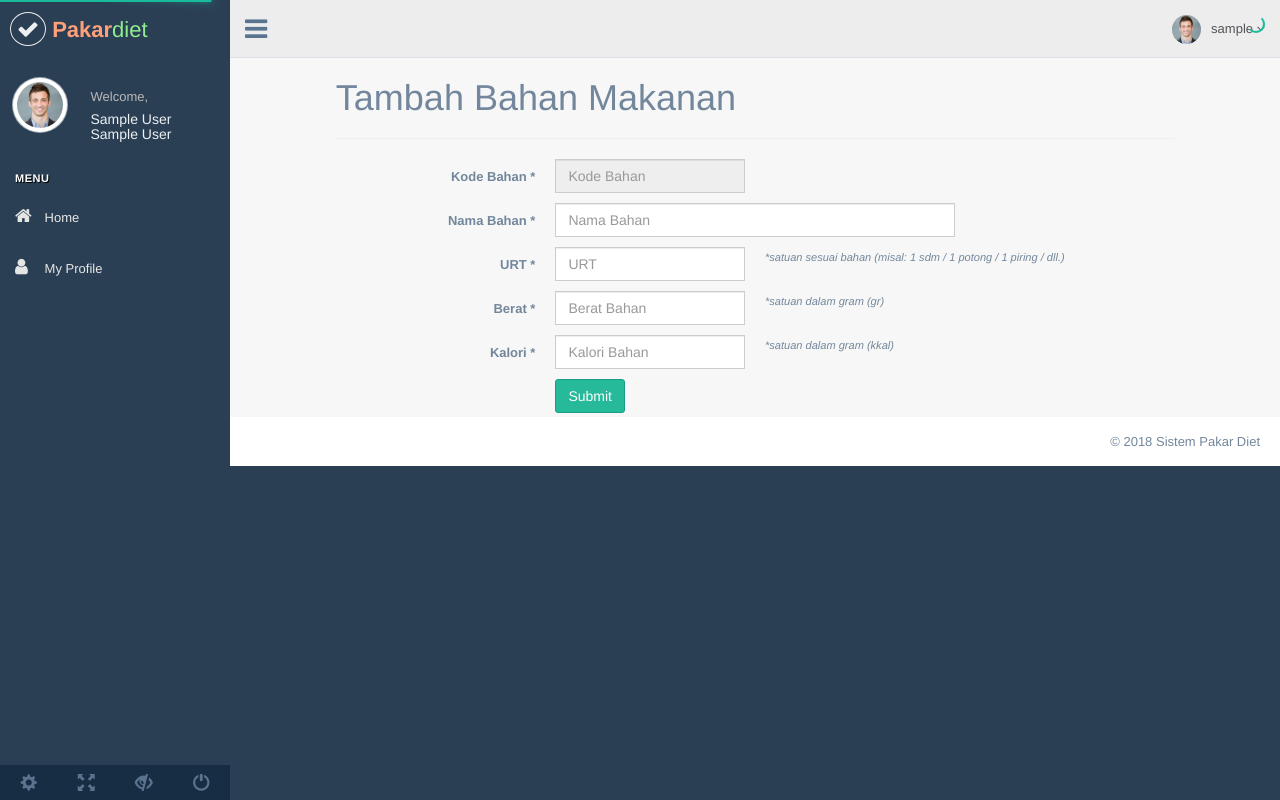
After one commit to fqodry/pakardiet, a CodeIgniter app: page /database/index.php/masterdata/bahanMakananAdd in a window 1280 px wide. The commit adds this page. Run offline with CodeIgniter, Linux system fonts and the light colour scheme; the visitor is signed in with stand-in values (Sample User, id 1); data comes from the database, SQL or seed files in the repository; tables that the repository leaves empty or names only in its code hold one stand-in row (values such as "Sample post"); some libraries are stand-ins or nearby versions.

Commit message:
Bahan Makanan Management (for Admin)

```diff
--- a/application/controllers/Masterdata.php
+++ b/application/controllers/Masterdata.php
@@ -34,6 +34,8 @@ class Masterdata extends CI_Controller {
 			$data['user_detail'] = $user_detail;
 			$hist_formpakar = $this->Default_md->getAll("tb_hist_formpakar",array('user_id'=>$data['user_id']));
 			$data['hist_formpakar'] = $hist_formpakar;
+			$bahan_olahan = $this->Default_md->getAll("tb_bahan",array('is_olahan'=>1, 'is_enabled'=>1));
+			$data['bahan_olahan'] = $bahan_olahan;
 
 			$this->load->view('template/header',$data);
 			$this->load->view('masterdata/bahanmakanan/bahan-list',$data);
@@ -47,4 +49,38 @@ class Masterdata extends CI_Controller {
 			redirect(base_url().'login');
 		}
 	}
+
+	function bahanMakananAdd(){
+		if(isset($this->session->userdata['logged_in'])) {
+			$data['title'] = "Pakar Diet - My Profile";
+			$data['user_id'] = $this->session->userdata['logged_in']['user_id'];
+			$data['username'] = $this->session->userdata['logged_in']['username'];
+			$data['first_name'] = $this->session->userdata['logged_in']['first_name'];
+			$data['last_name'] = $this->session->userdata['logged_in']['last_name'];
+			$user_role = $this->session->userdata['logged_in']['user_role'];
+
+			if(!empty($user_role) && $user_role == 'ROLE_ADMIN') {
+				$data['admin_zone'] = true;
+			} else {
+				$data['admin_zone'] = false;
+			}
+
+			$user = $this->Default_md->getSingle("tb_user",array('user_id'=>$data['user_id']));
+			$data['user'] = $user;
+			$user_detail = $this->Default_md->getSingle("tb_user_detail",array('user_id'=>$data['user_id']));
+			$data['user_detail'] = $user_detail;
+			$data['formAdd'] = base_url()."Masterdata/bahanMakananAddHandler";
+
+			$this->load->view('template/header',$data);
+			$this->load->view('masterdata/bahanmakanan/bahan-add',$data);
+		} else {
+			$flash_msg = array(
+				'msg'	=> "<i class='fa fa-close'></i>&nbsp;Error, please login first",
+				'type'	=> "danger"
+			);
+			$this->session->set_flashdata('handler_msg',$flash_msg);
+
+			redirect(base_url().'login');
+		}
+	}
 }
--- /dev/null
+++ b/application/views/masterdata/bahanmakanan/bahan-add.php
@@ -0,0 +1,126 @@
+        <!-- page content -->
+        <div class="right_col" role="main">
+          <div class="">
+            <div class="row">
+              <div class="col-md-10 col-md-offset-1">
+                <?php
+                    $flash_message = $this->session->flashdata('handler_msg');
+                    if( ! empty($flash_message) ) {
+                    echo '<p class="alert alert-'. $flash_message['type'] .'" id="flash_message"><b>'. $flash_message['msg'] .'</b></p>';
+                    }
+                ?>
+
+                <h1>Tambah Bahan Makanan</h1>
+                <hr>
+                <form class="form-horizontal form-label-left" action="<?php echo $formAdd ?>" method="post">
+                    <div class="form-group">
+                        <label for="bahanCode" class="control-label col-md-3">Kode Bahan <span class="required">*</span></label>
+                        <div class="col-md-3">
+                            <input type="text" class="form-control" id="bahanCode" name="bahanCode" placeholder="Kode Bahan" required readonly />
+                        </div>
+                    </div>
+                    <div class="form-group">
+                        <label for="bahanName" class="control-label col-md-3">Nama Bahan <span class="required">*</span></label>
+                        <div class="col-md-6">
+                            <input type="text" class="form-control" id="bahanName" name="bahanName" placeholder="Nama Bahan" required />
+                        </div>
+                    </div>
+                    <div class="form-group">
+                        <label for="bahanUrt" class="control-label col-md-3">URT <span class="required">*</span></label>
+                        <div class="col-md-3">
+                            <input type="text" class="form-control" id="bahanUrt" name="bahanUrt" placeholder="URT" required />
+                        </div>
+                        <div class="col-md-6">
+                            <small><em>*satuan sesuai bahan (misal: 1 sdm / 1 potong / 1 piring / dll.)</em></small>
+                        </div>
+                    </div>
+                    <div class="form-group">
+                        <label for="bahanWeight" class="control-label col-md-3">Berat <span class="required">*</span></label>
+                        <div class="col-md-3">
+                            <input type="number" class="form-control" id="bahanWeight" name="bahanWeight" placeholder="Berat Bahan" required />
+                        </div>
+                        <div class="col-md-3">
+                            <small><em>*satuan dalam gram (gr)</em></small>
+                        </div>
+                    </div>
+                    <div class="form-group">
+                        <label for="bahanCalories" class="control-label col-md-3">Kalori <span class="required">*</span></label>
+                        <div class="col-md-3">
+                            <input type="number" class="form-control" id="bahanCalories" name="bahanCalories" placeholder="Kalori Bahan" required />
+                        </div>
+                        <div class="col-md-3">
+                            <small><em>*satuan dalam gram (kkal)</em></small>
+                        </div>
+                    </div>
+                    <div class="form-group">
+                        <label for="btnSubmit" class="control-label col-md-3">&nbsp;</label>
+                        <div class="col-md-8">
+                            <button type="submit" class="btn btn-success">Submit</button>
+                        </div>
+                    </div>
+                </form>
+              </div>
+            </div>
+          </div>
+        </div>
+        <!-- /page content -->
+
+        <!-- footer content -->
+        <footer>
+          <div class="pull-right">
+            &copy; <?php echo date('Y'); ?> Sistem Pakar Diet
+          </div>
+          <div class="clearfix"></div>
+        </footer>
+        <!-- /footer content -->
+      </div>
+    </div>
+
+    <!-- jQuery -->
+    <script src="assets/vendors/js/jquery.min.js"></script>
+    <!-- Bootstrap -->
+    <script src="assets/vendors/js/bootstrap.min.js"></script>
+    <!-- FastClick -->
+    <script src="assets/vendors/js/fastclick.js"></script>
+    <!-- NProgress -->
+    <script src="assets/vendors/js/nprogress.js"></script>
+    <!-- Chart.js -->
+    <script src="assets/vendors/js/Chart.min.js"></script>
+    <!-- jQuery Sparklines -->
+    <script src="assets/vendors/js/jquery.sparkline.min.js"></script>
+    <!-- morris.js -->
+    <script src="assets/vendors/js/raphael.min.js"></script>
+    <script src="assets/vendors/js/morris.min.js"></script>
+    <!-- gauge.js -->
+    <script src="assets/vendors/js/gauge.min.js"></script>
+    <!-- bootstrap-progressbar -->
+    <script src="assets/vendors/js/bootstrap-progressbar.min.js"></script>
+    <!-- Skycons -->
+    <script src="assets/vendors/js/skycons.js"></script>
+    <!-- Flot -->
+    <script src="assets/vendors/js/jquery.flot.js"></script>
+    <script src="assets/vendors/js/jquery.flot.pie.js"></script>
+    <script src="assets/vendors/js/jquery.flot.time.js"></script>
+    <script src="assets/vendors/js/jquery.flot.stack.js"></script>
+    <script src="../vendors/Flot/jquery.flot.resize.js"></script>
+    <!-- Flot plugins -->
+    <script src="assets/vendors/js/jquery.flot.orderBars.js"></script>
+    <script src="assets/vendors/js/jquery.flot.spline.min.js"></script>
+    <script src="assets/vendors/js/curvedLines.js"></script>
+    <!-- DateJS -->
+    <script src="assets/vendors/js/date.js"></script>
+    <!-- bootstrap-daterangepicker -->
+    <script src="assets/vendors/js/moment.min.js"></script>
+    <script src="assets/vendors/js/daterangepicker.js"></script>
+    <!-- DataTables -->
+    <script src="http://cdn.datatables.net/1.10.19/js/jquery.dataTables.min.js"></script>
+
+    <!-- Custom Theme Scripts -->
+    <script src="assets/js/custom.js"></script>
+    <script>
+    $(document).ready( function () {
+        $('.dataTable').DataTable();
+    });
+    </script>
+  </body>
+</html>
--- a/application/views/template/header.php
+++ b/application/views/template/header.php
@@ -26,6 +26,8 @@
     <link href="assets/vendors/css/jquery-ui.css" rel="stylesheet">
     <!-- bootstrap-daterangepicker -->
     <link href="assets/vendors/vss/daterangepicker.css" rel="stylesheet">
+    <!-- DataTables -->
+    <link rel="stylesheet" href="http://cdn.datatables.net/1.10.19/css/jquery.dataTables.min.css">
 
     <!-- Custom Theme Style -->
     <link href="assets/css/custom.min.css" rel="stylesheet">
```
Also changed, not shown: application/views/masterdata/bahanmakanan/bahan-list.php (+45 -3 lines).
